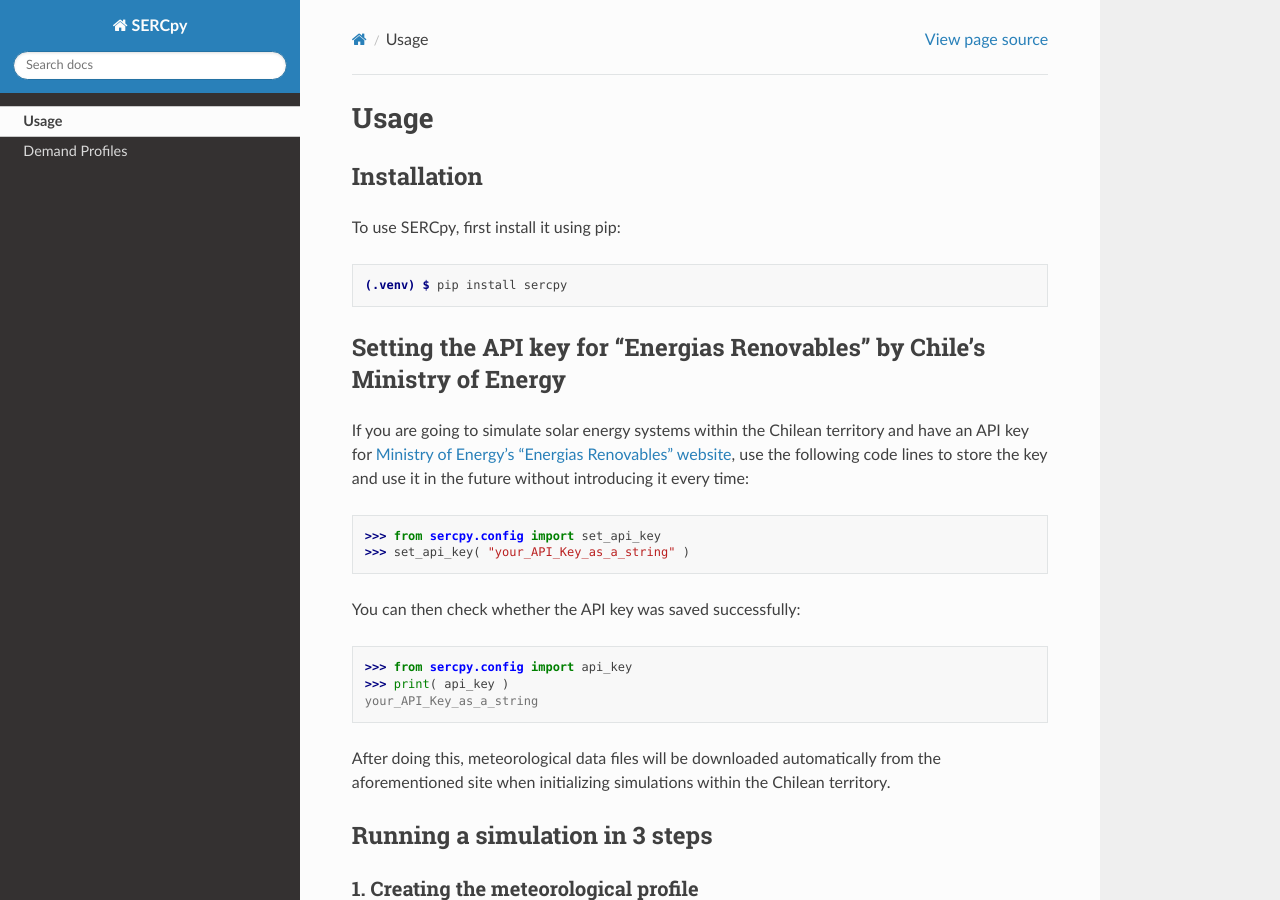
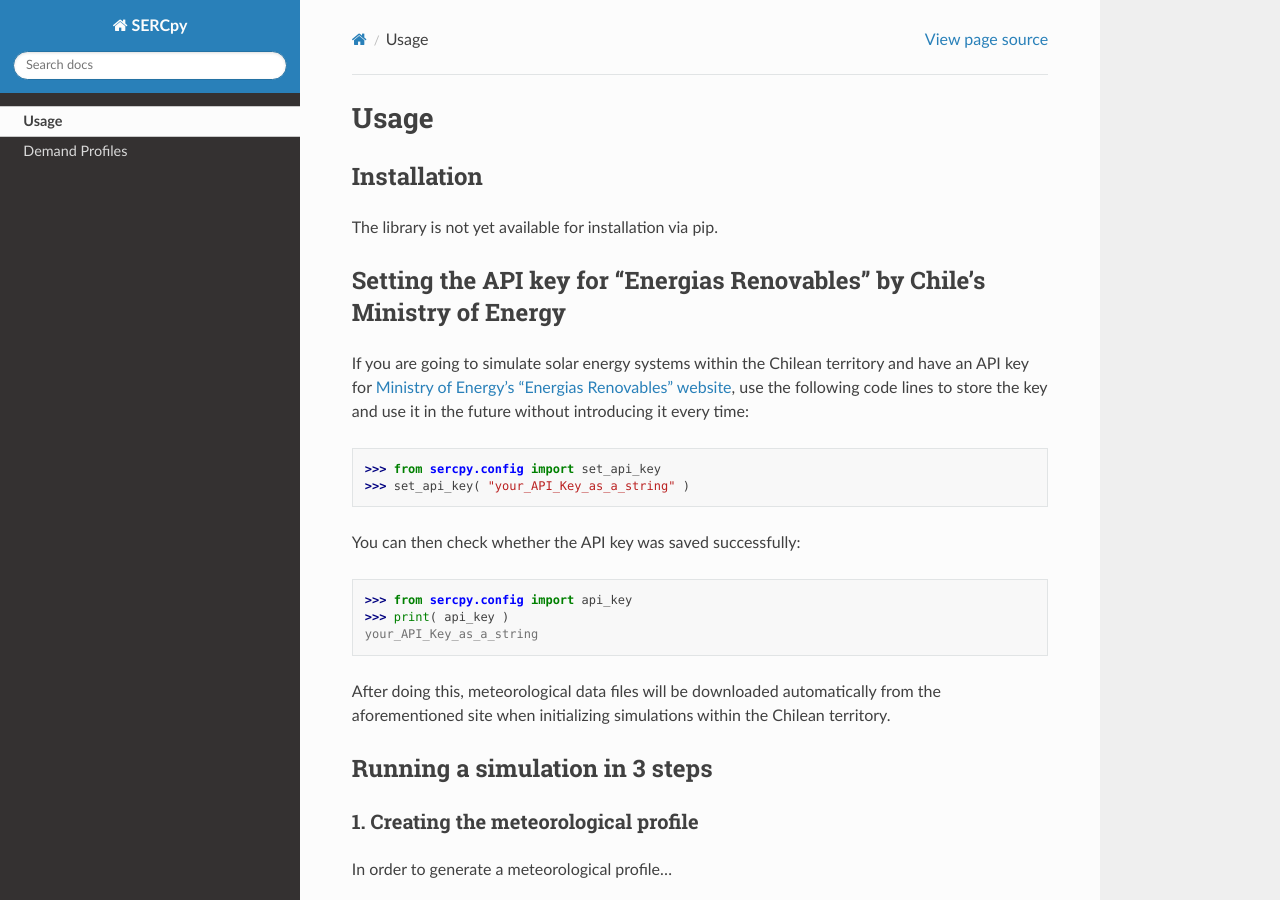
Before and after one commit to serc-chile/SERCpy, a Sphinx documentation site: the page built from docs/source/usage.rst, in a window 1280 px wide and 900 px high. Built offline with Sphinx 7.4.7 and the Read the Docs theme 3.1.0, drawn with Linux system fonts in a browser that asks for light colours; pages that are not in the unit, such as notebooks, are missing from menus.

Commit message:
Update usage.rst

```diff
--- a/docs/source/usage.rst
+++ b/docs/source/usage.rst
@@ -6,11 +6,7 @@ Usage
 Installation
 ------------
 
-To use SERCpy, first install it using pip:
-
-.. code-block:: console
-
-   (.venv) $ pip install sercpy
+The library is not yet available for installation via pip.
 
 Setting the API key for "Energias Renovables" by Chile's Ministry of Energy
 ---------------------------------------------------------------------------
```
